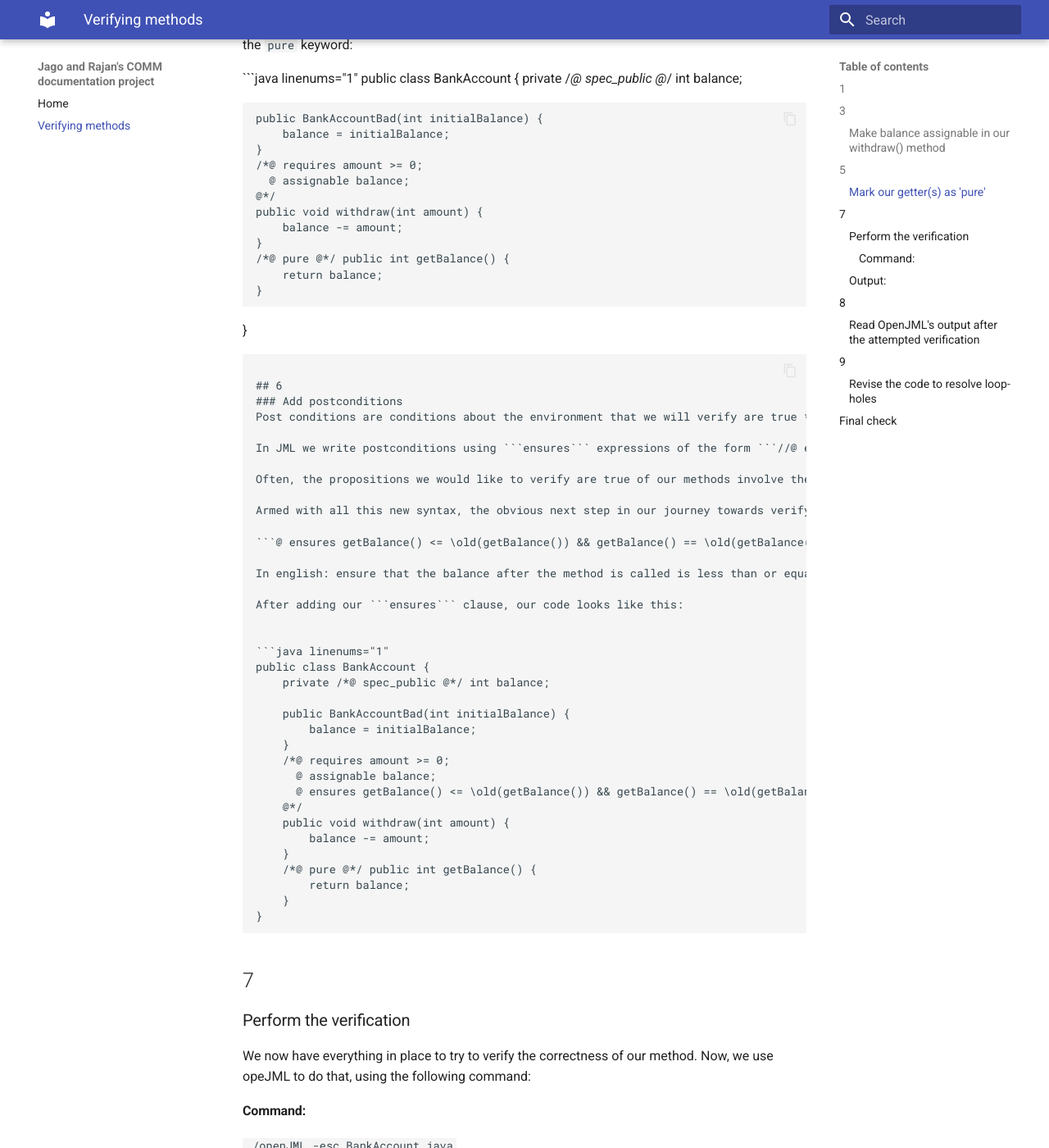
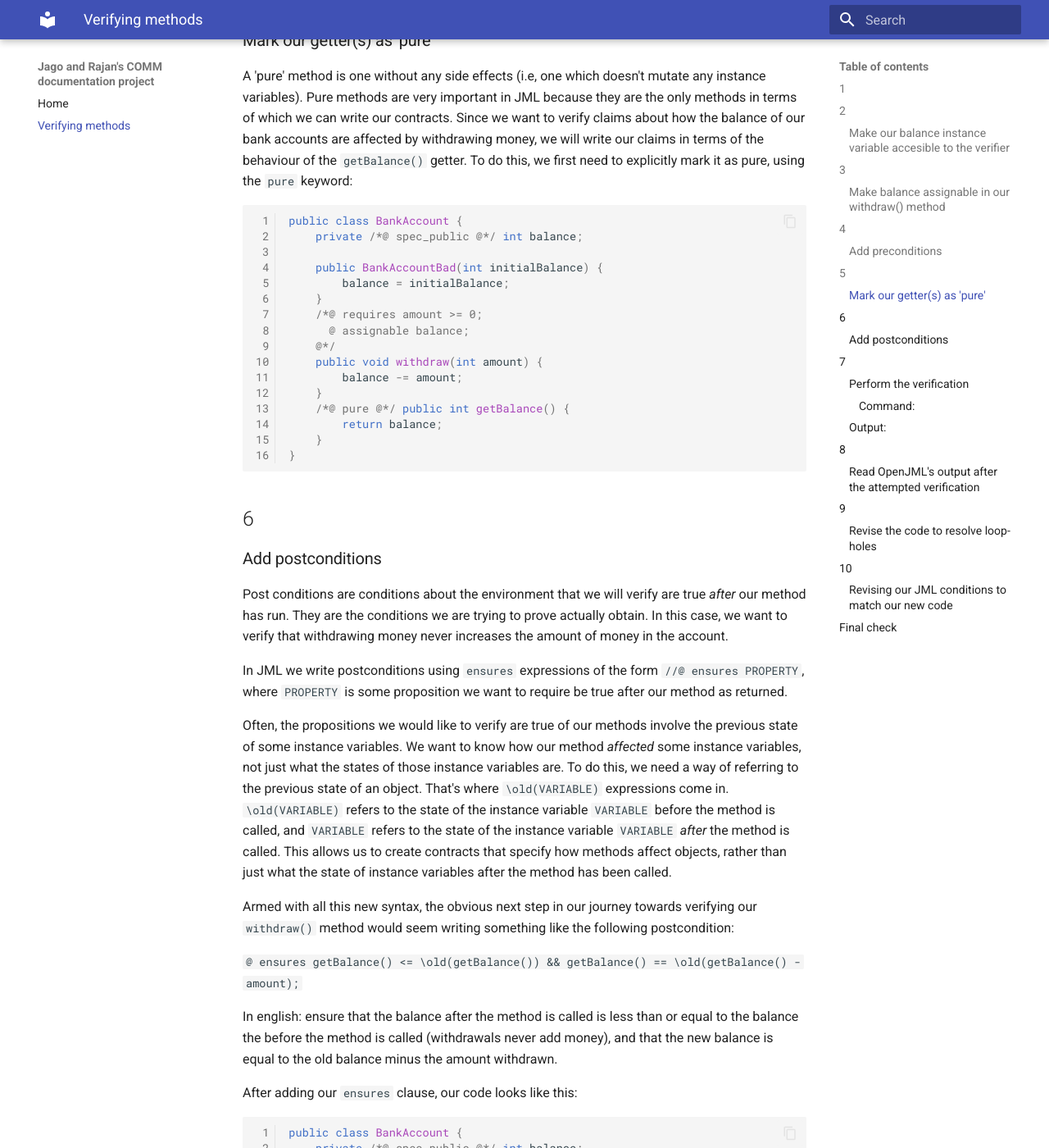
Before and after one commit to jagohine/documentation_project, an MkDocs documentation site: the page built from docs/method_verification.md, in a window 1280 px wide and 1400 px high, scrolled down 2519 px. Shown: the whole window at 82% size. Built offline with MkDocs 1.6.1 and Material for MkDocs 9.7.7, drawn with Linux system fonts in a browser that asks for light colours; some of the changed text lies outside the part shown.

Commit message:
Fix step numbering and syntax highliting

````diff
--- a/docs/method_verification.md
+++ b/docs/method_verification.md
@@ -29,7 +29,7 @@ This is obviously a ridiculously simplified model of a bank account, but there i
 
 By prepending a ```/*@ spec_public @*/ ``` expression to a variable declaration, we're telling the OpenJML verifier that the instance variable in question is part of the specification to be verified. Even though instance variables are generally private, we might want to establish facts about them, and the ``` /*@ spec_public @*/ ``` expression makes them visible to the verifier.
 
-```java linenums="1"
+```java
 
 public class BankAccount {
     private /*@ spec_public @*/ int balance;
--- a/mkdocs.yml
+++ b/mkdocs.yml
@@ -6,3 +6,12 @@ theme:
 nav:
   - Home: index.md
   - Verifying methods: method_verification.md
+
+markdown_extensions:
+  - pymdownx.highlight:
+      anchor_linenums: true
+      line_spans: __span
+      pygments_lang_class: true
+  - pymdownx.inlinehilite
+  - pymdownx.snippets
+  - pymdownx.superfences
````
